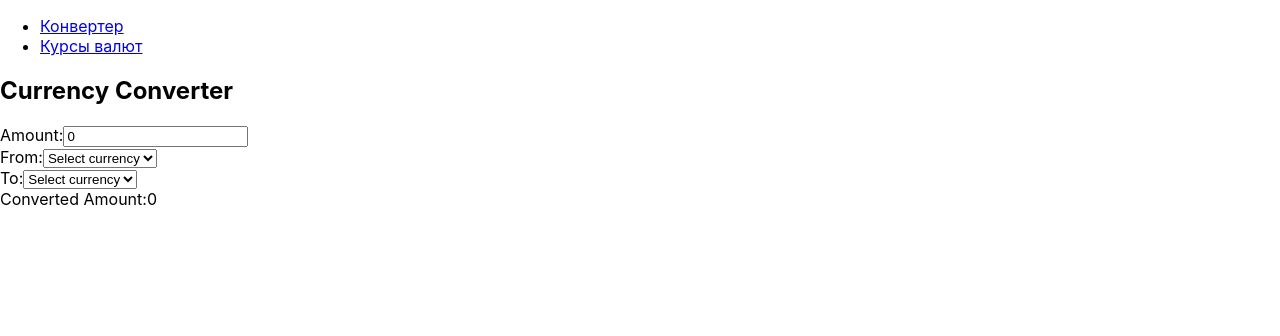
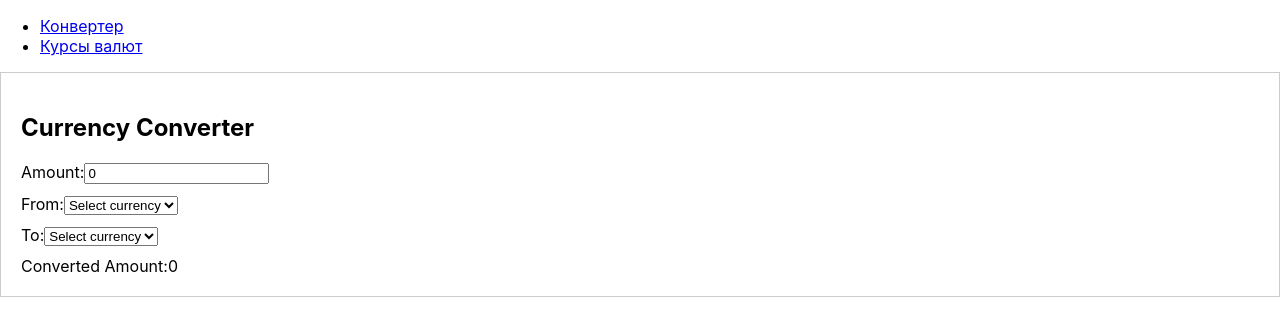
Before and after one commit to artemdov/CurrencyConverter, a React (Create React App) app: page / in a window 1280 px wide. Shown: the top 336 px of the page. Built offline with nearby package versions, Linux system fonts and the light colour scheme.

Commit message:
add style

```diff
--- a/src/App.css
+++ b/src/App.css
@@ -1,38 +1,22 @@
-.App {
-  text-align: center;
+.converter-container {
+  border: 1px solid #ccc;
+  padding: 20px;
+  margin-bottom: 20px;
 }
 
-.App-logo {
-  height: 40vmin;
-  pointer-events: none;
+.rates-container {
+  border: 1px solid #ccc;
+  padding: 20px;
 }
 
-@media (prefers-reduced-motion: no-preference) {
-  .App-logo {
-    animation: App-logo-spin infinite 20s linear;
-  }
+.input-container {
+  margin-bottom: 10px;
 }
 
-.App-header {
-  background-color: #282c34;
-  min-height: 100vh;
-  display: flex;
-  flex-direction: column;
-  align-items: center;
-  justify-content: center;
-  font-size: calc(10px + 2vmin);
-  color: white;
+.result-container {
+  margin-top: 10px;
 }
 
-.App-link {
-  color: #61dafb;
+.rates-list {
+  margin-top: 10px;
 }
-
-@keyframes App-logo-spin {
-  from {
-    transform: rotate(0deg);
-  }
-  to {
-    transform: rotate(360deg);
-  }
-}
--- a/src/CurrencyConverter/CurrencyConverter.jsx
+++ b/src/CurrencyConverter/CurrencyConverter.jsx
@@ -1,4 +1,5 @@
 import React, { useState, useEffect } from 'react';
+import '../App.css';
 
 export const CurrencyConverter = ({ currencies }) => {
     const [amount, setAmount] = useState(0);
@@ -37,13 +38,13 @@ export const CurrencyConverter = ({ currencies }) => {
     }, [amount, fromCurrency, toCurrency]);
 
     return (
-        <div>
+        <div className="converter-container">
             <h2>Currency Converter</h2>
-            <div>
+            <div className="input-container">
                 <label>Amount:</label>
                 <input type="number" value={amount} onChange={handleAmountChange} />
             </div>
-            <div>
+            <div className="input-container">
                 <label>From:</label>
                 <select value={fromCurrency} onChange={handleFromCurrencyChange}>
                     <option value="">Select currency</option>
@@ -54,7 +55,7 @@ export const CurrencyConverter = ({ currencies }) => {
                     ))}
                 </select>
             </div>
-            <div>
+            <div className="input-container">
                 <label>To:</label>
                 <select value={toCurrency} onChange={handleToCurrencyChange}>
                     <option value="">Select currency</option>
@@ -65,7 +66,7 @@ export const CurrencyConverter = ({ currencies }) => {
                     ))}
                 </select>
             </div>
-            <div>
+            <div className="result-container">
                 <label>Converted Amount:</label>
                 <span>{convertedAmount}</span>
             </div>
--- a/src/CurrencyRates/CurrencyRates.jsx
+++ b/src/CurrencyRates/CurrencyRates.jsx
@@ -1,4 +1,5 @@
 import {useEffect, useState} from "react";
+import '../App.css';
 
 export const CurrencyRates = ({currencies}) => {
     const [selectedCurrency, setSelectedCurrency] = useState('');
@@ -23,9 +24,9 @@ export const CurrencyRates = ({currencies}) => {
     }, [selectedCurrency]);
 
     return (
-        <div>
+        <div className="rates-container">
             <h2>Currency Rates</h2>
-            <div>
+            <div className="input-container">
                 <label>Select Currency:</label>
                 <select value={selectedCurrency} onChange={handleCurrencyChange}>
                     <option value="">Select currency</option>
@@ -37,7 +38,7 @@ export const CurrencyRates = ({currencies}) => {
                 </select>
             </div>
             {selectedCurrency && (
-                <div>
+                <div className="rates-list">
                     <h3>Rates relative to {selectedCurrency}</h3>
                     <ul>
                         {Object.entries(rates).map(([currency, rate]) => (
```
